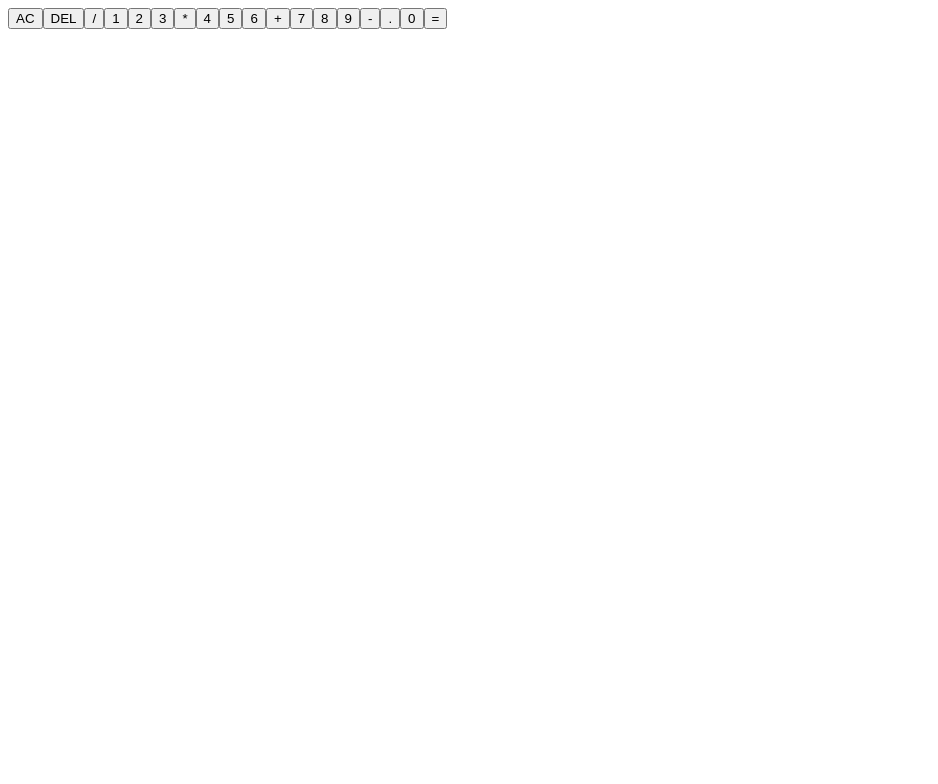
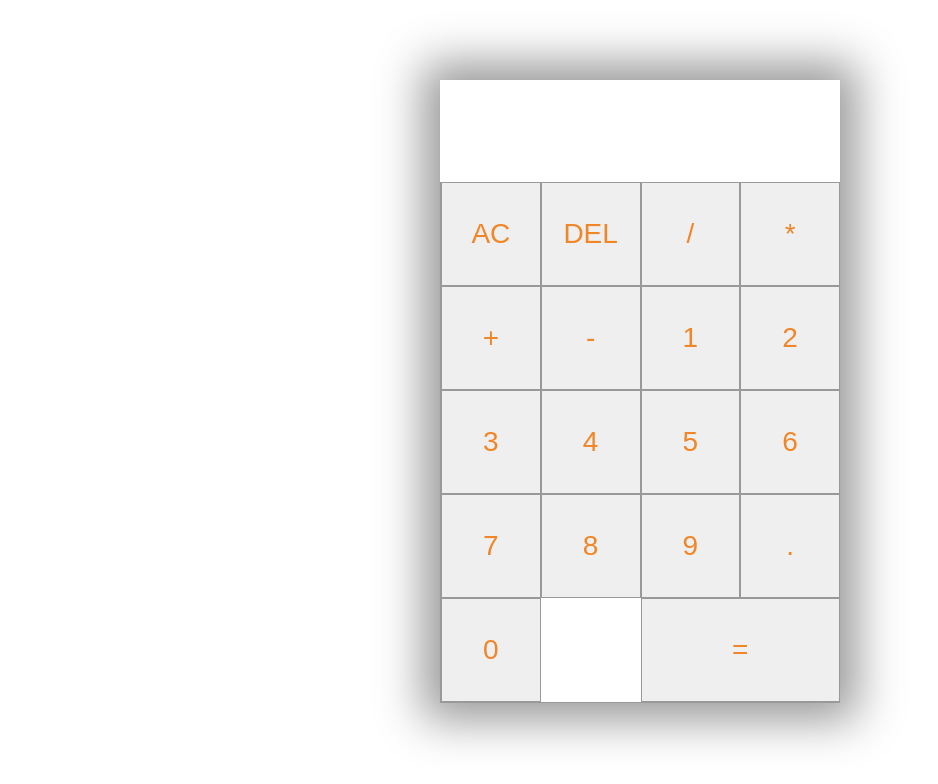
Before and after one commit to Carlos-Pretelin/Simpl-Calculator-React, a React app: page / in a window 1280 px wide. Shown: the top 784 px of the page, without its empty margins (0-938 px from the left). Built offline with nearby package versions, Linux system fonts and the light colour scheme.

Commit message:
very basic and unfinished css

```diff
--- a/src/App.jsx
+++ b/src/App.jsx
@@ -53,29 +53,34 @@ function App(){
                 <div className="current-operand">{currentOperand}</div>
             </div>
 
-
-        <button className="span-two" onClick={ () => {dispatch({type: ACTIONS.CLEAR})}}>AC</button>
-        <button>DEL</button>
+        <div className="buttons">
+        <button className="span-two, ac-button" onClick={ () => {dispatch({type: ACTIONS.CLEAR})}}>AC</button>
+        <button className="delete-button">DEL</button>
         <OperationButton operation={"/"} dispatch={dispatch} />
+        <OperationButton operation={"*"} dispatch={dispatch} />
+        <OperationButton operation={"+"} dispatch={dispatch} />
+        <OperationButton operation={"-"} dispatch={dispatch} />
 
         <DiggitButton digit={"1"} dispatch={dispatch} />
         <DiggitButton digit={"2"} dispatch={dispatch} />
         <DiggitButton digit={"3"} dispatch={dispatch} />
-        <OperationButton operation={"*"} dispatch={dispatch} />
+
 
         <DiggitButton digit={"4"} dispatch={dispatch} />
         <DiggitButton digit={"5"} dispatch={dispatch} />
         <DiggitButton digit={"6"} dispatch={dispatch} />
-        <OperationButton operation={"+"} dispatch={dispatch} />
+
 
         <DiggitButton digit={"7"} dispatch={dispatch} />
         <DiggitButton digit={"8"} dispatch={dispatch} />
         <DiggitButton digit={"9"} dispatch={dispatch} />
-        <OperationButton operation={"-"} dispatch={dispatch} />
+
 
         <DiggitButton digit={"."} dispatch={dispatch} />
         <DiggitButton digit={"0"} dispatch={dispatch} />
-        <button className="span-two">=</button>
+        <button className="span-two, zero">=</button>
+        </div>
+
 
         </div>
     )
--- a/src/DiggitButton.jsx
+++ b/src/DiggitButton.jsx
@@ -1,5 +1,6 @@
 import { ACTIONS } from "./App";
 import React from "react";
+import '../styles/DigitButton.scss';
 
 
 
@@ -8,6 +9,7 @@ function DiggitButton({dispatch, digit}) {
 
     return (
         <button
+        className="digit-button"
         onClick={ () => dispatch( { type: ACTIONS.ADD_DIGIT, payload: { digit } }) }>
             {digit}
         </button>
--- a/src/OperationButton.jsx
+++ b/src/OperationButton.jsx
@@ -1,5 +1,6 @@
 import { ACTIONS } from "./App";
 import React from "react";
+import '../styles/OperationButton.scss'
 
 
 
@@ -8,6 +9,7 @@ function OperationButton({dispatch, operation}) {
 
     return (
         <button
+        className="op-button"
         onClick={ () => dispatch( { type: ACTIONS.CHOOSE_OPERATION, payload: { operation } }) }>
             {operation}
         </button>
--- a/styles/App.scss
+++ b/styles/App.scss
@@ -0,0 +1,39 @@
+
+
+.calculator-grid{
+    max-width: 400px;
+    margin: 10vh auto 0 auto;
+    box-shadow: 0px 0px 43px 17px rgba(153,153,153,1);
+}
+
+
+.output {
+    text-align: right;
+    height: 70px;
+    line-height: 70px;
+    padding: 16px 8px;
+    font-size: 25px;
+}
+
+.buttons {
+    display: grid;
+    border-bottom: 1px solid #999;
+    border-left: 1px solid#999;
+    grid-template-columns: 1fr 1fr 1fr 1fr;
+    grid-template-rows: 1fr 1fr 1fr 1fr ;
+}
+.buttons > div {
+    border-top: 1px solid #999;
+    border-right: 1px solid#999;
+}
+
+button:hover {
+    background-color: #323330d3;
+    color: white;
+    transition: 0.5s ease-in-out;
+}
+
+
+.zero{
+    grid-column: 3 / 5;
+}
--- /dev/null
+++ b/styles/DigitButton.scss
@@ -0,0 +1,8 @@
+
+button {
+    border: 0.5px solid #999;
+    line-height: 100px;
+    text-align: center;
+    font-size: 25px;
+    cursor: pointer;
+}
--- /dev/null
+++ b/styles/OperationButton.scss
@@ -0,0 +1,7 @@
+
+
+
+button{
+    color:rgb(241, 134, 40) ;
+    font-size: 28px;
+}
```
